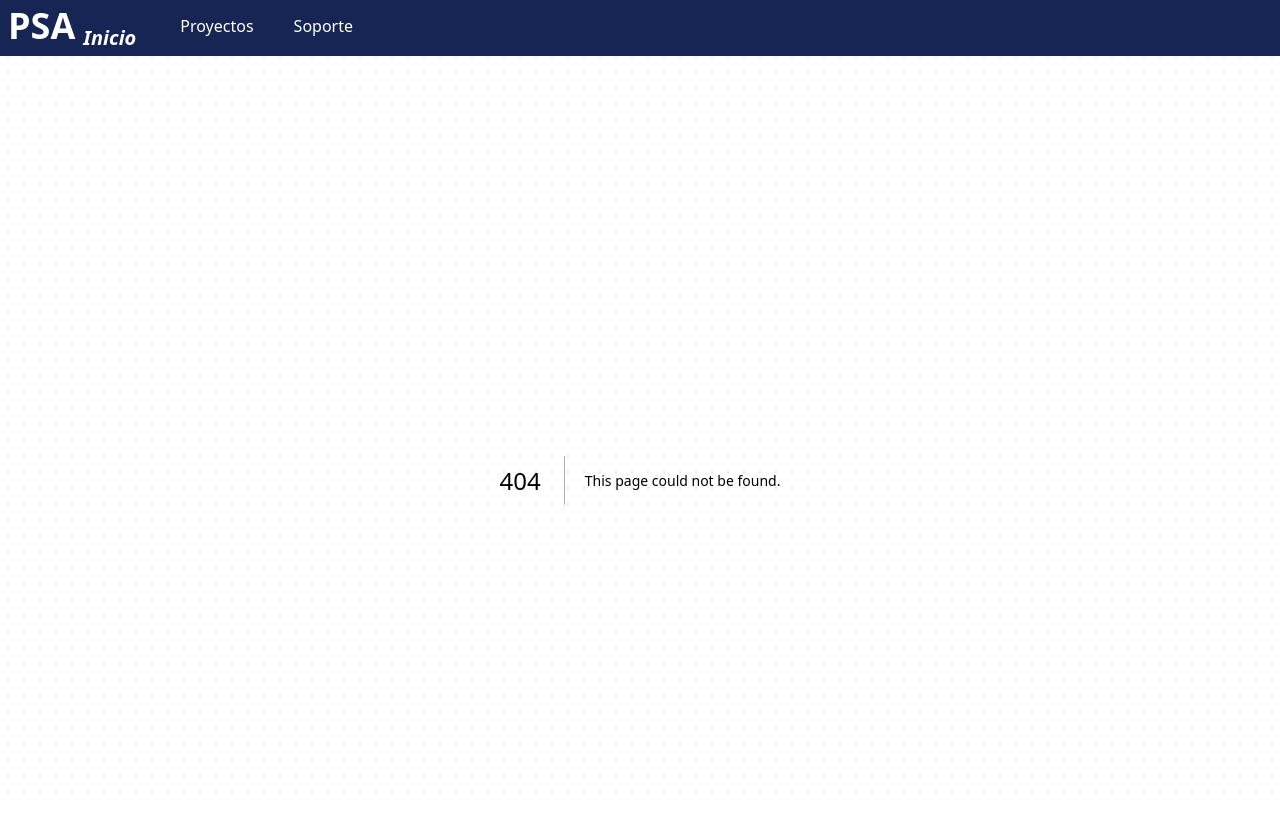
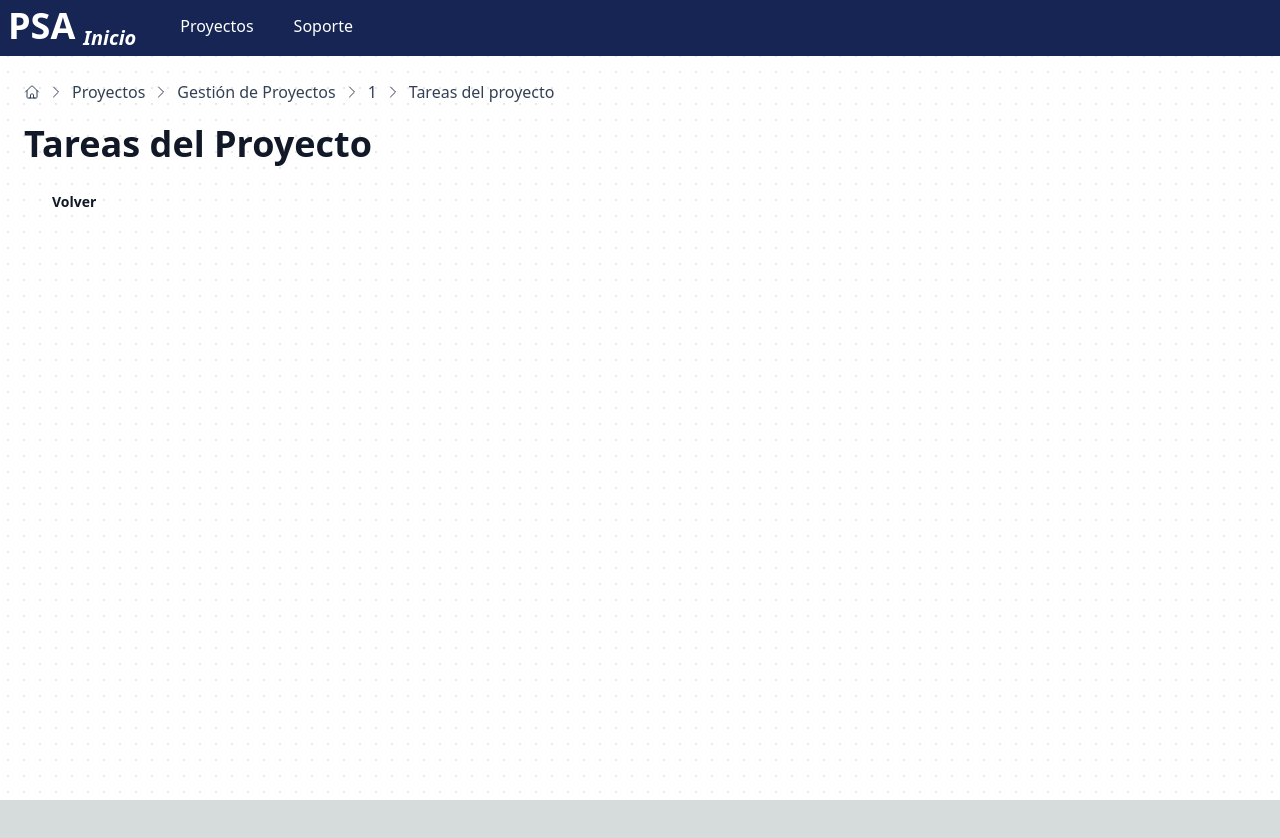
Before and after one commit to MatiasPriano/Sistema-De-Gestion-Front, a Next.js app: page /projects/gestionarProyectos/1/tareas in a window 1280 px wide. Before the commit this address had no page. Shown: the top 838 px of the page. After the commit the page ends 800 px from the top, so only its background shows below. Built offline with nearby package versions, Linux system fonts and the light colour scheme.

Commit message:
Agrego pantalla Ver tareas del Proyecto

```diff
--- a/components/compactTable/projects/projectsRow.tsx
+++ b/components/compactTable/projects/projectsRow.tsx
@@ -11,12 +11,21 @@ export default function ProjectRow({ project }: { project: Project }) {
         router.push(`/projects/gestionarProyectos/${project.id}`)
     }
 
+    const handleViewTasksClick = () => {
+        router.push(`/projects/gestionarProyectos/${project.id}/tareas`)
+    }
+
     const actions: Action[] = [
         {
             icon: "edit",
             onClick: handleManageProjectClick,
             title: "Gestionar proyecto"
         },
+        {
+            icon: "list",
+            onClick: handleViewTasksClick,
+            title: "Ver tareas del proyecto"
+        }
     ]
 
     return (
--- /dev/null
+++ b/pages/projects/gestionarProyectos/[project]/tareas.tsx
@@ -0,0 +1,39 @@
+import Breadcrumb from "@/components/breadcrumb";
+import TextButton from "@/components/button/textButton";
+import Task from "@/types/task";
+import { useRouter } from "next/router";
+import { useEffect, useState } from "react";
+
+export default function ViewTasks() {
+    const router = useRouter();
+    const { project: projectId } = router.query;
+
+    const [tasks, setTasks] = useState<Task[]>([])
+
+    useEffect(() => {
+        // TODO: API call para obtener tareas del back
+        // setTasks(tasksList)
+    }, [])
+
+    return (
+        <>
+            <Breadcrumb steps={[
+                { name: "Proyectos", link: "/projects/" },
+                { name: "Gestión de Proyectos", link: "/projects/gestionarProyectos" },
+                { name: `${projectId}`, link: `/projects/gestionarProyectos/${projectId}` },
+                { name: "Tareas del proyecto", link: null}
+            ]} />
+            <div className="space-y-4">
+                <header className="flex items-center">
+                  <h1 className="text-2xl sm:text-4xl font-bold text-title line-clamp-2 sm:line-clamp-1 py-1">Tareas del Proyecto</h1>
+                </header>
+                <div className="flex items-center justify-start gap-x-6 px-4">
+                    <TextButton
+                        name="Volver"
+                        style="transparent"
+                        onClick={() => router.back()} />
+                </div>
+            </div>
+        </>
+    )
+}
```
